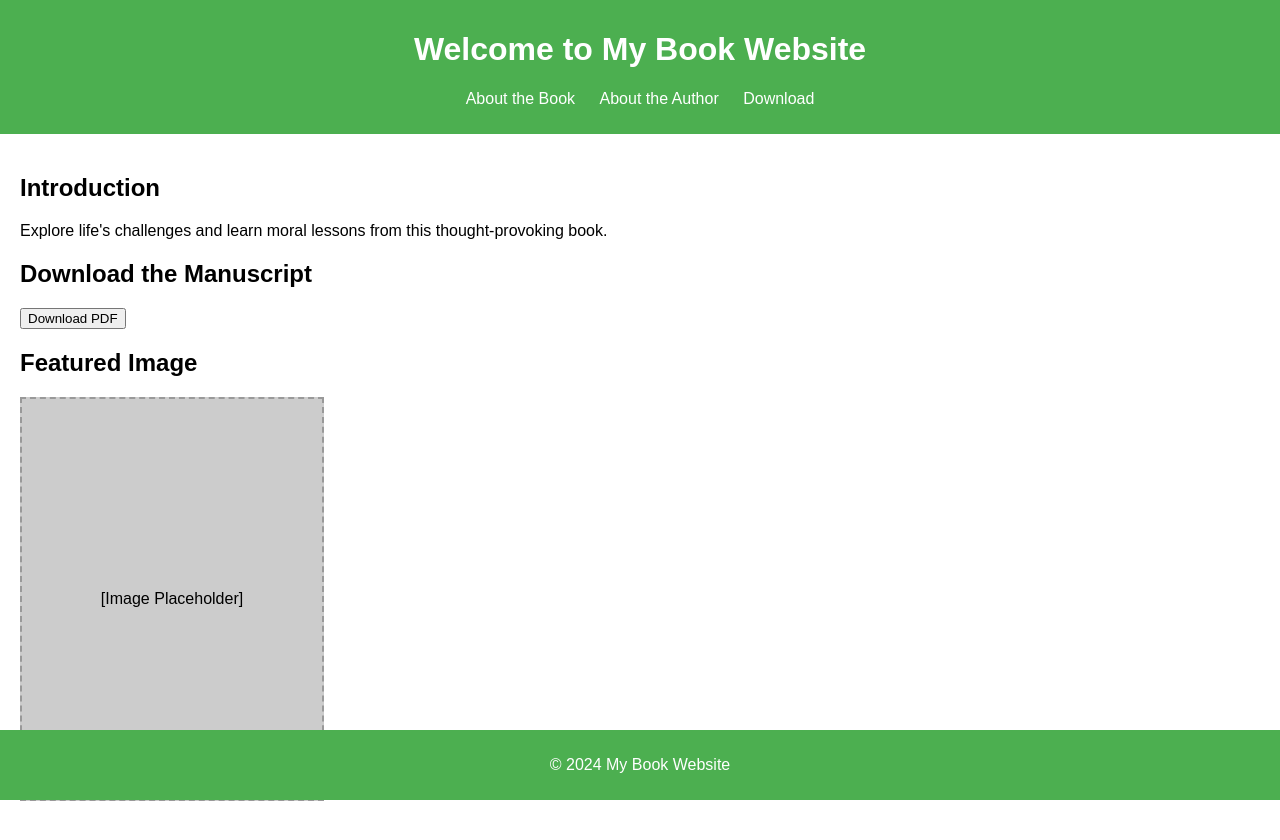
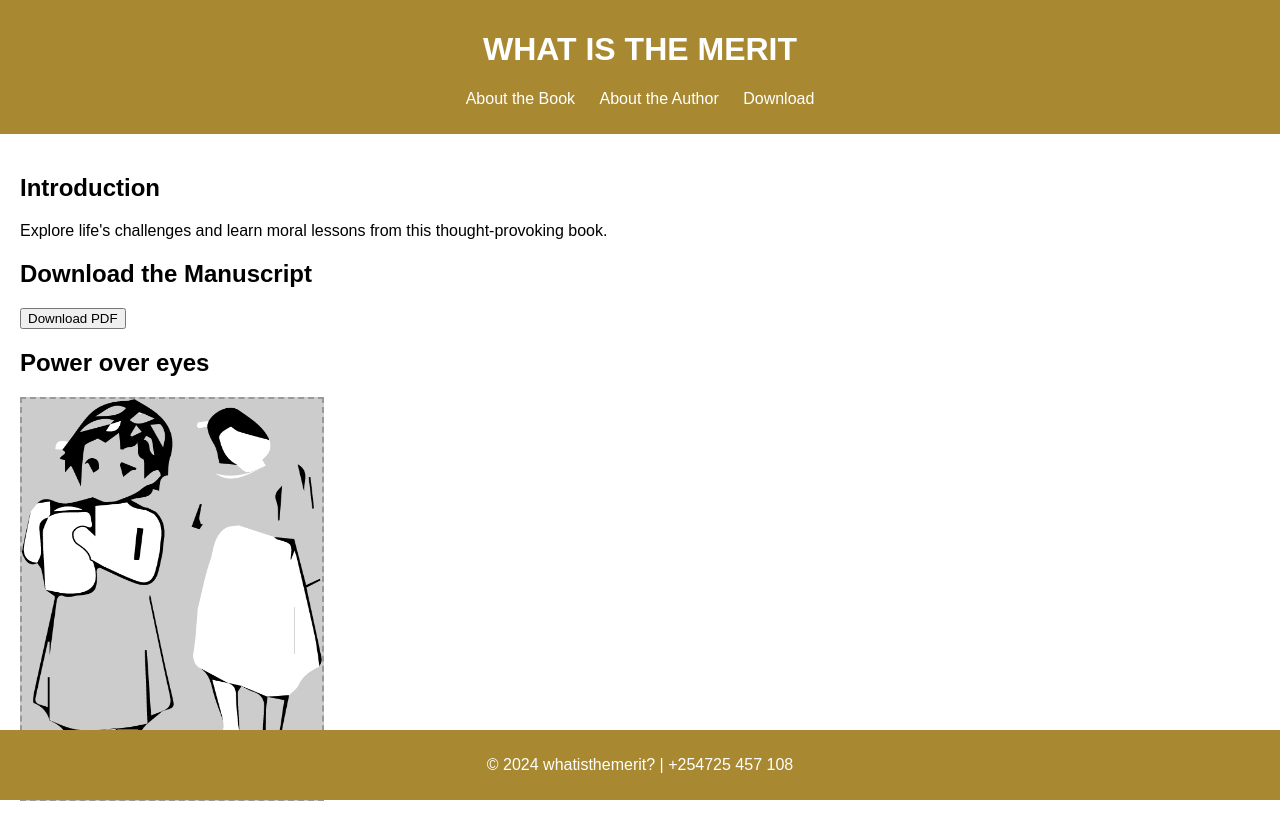
Before and after one commit to awkperl/awkperl, a plain HTML site: page index.html in a window 1280 px wide. Drawn offline with Linux system fonts and the light colour scheme.

Commit message:
Add files via upload

```diff
--- a/index.html
+++ b/index.html
@@ -8,7 +8,7 @@
 </head>
 <body>
     <header>
-        <h1>Welcome to My Book Website</h1>
+        <h1>WHAT IS THE MERIT</h1>
         <nav>
             <ul>
                 <li><a href="about-book.html">About the Book</a></li>
@@ -29,14 +29,17 @@
             </section>
         </section>
 
-        <!-- Right Section with Placeholder Image -->
+        <!-- Right Section with Placeholder Image of the book -->
         <section class="right-content">
-            <h2>Featured Image</h2>
-            <div class="image-placeholder">[Image Placeholder]</div>
+            <h2>Power over eyes</h2>
+            <div class="image-placeholder">
+			<img src="bookcover.png" alt="Book Cover" width="300" height="400" />
+
+			</div>
         </section>
     </main>
     <footer>
-        <p>&copy; 2024 My Book Website</p>
+        <p>&copy; 2024 whatisthemerit? | +254725 457 108</p>
     </footer>
     <script src="script.js"></script>
 </body>
--- a/script.js
+++ b/script.js
@@ -3,5 +3,5 @@ document.getElementById('downloadBtn').addEventListener('click', function () {
     document.getElementById('payment-message').style.display = 'block';
 
     // Temporarily allow free download
-    window.open('whatisthemerit_Manuscript.pdf', '_blank');
+    window.open('Booksummary.pdf', '_blank');
 });
--- a/style.css
+++ b/style.css
@@ -5,7 +5,7 @@ body {
 }
 
 header {
-    background-color: #4CAF50;
+    background-color: #a88932;
     color: white;
     padding: 10px 0;
     text-align: center;
@@ -47,7 +47,7 @@ section {
 
 footer {
     text-align: center;
-    background-color: #4CAF50;
+    background-color: #a88932;
     color: white;
     padding: 10px 0;
     position: fixed;
```
Also changed, not shown: about-author.html (+5 -2 lines), about-book.html (+7 -3 lines), author.JPG (added), bookcover.png (added), 1 other file.
